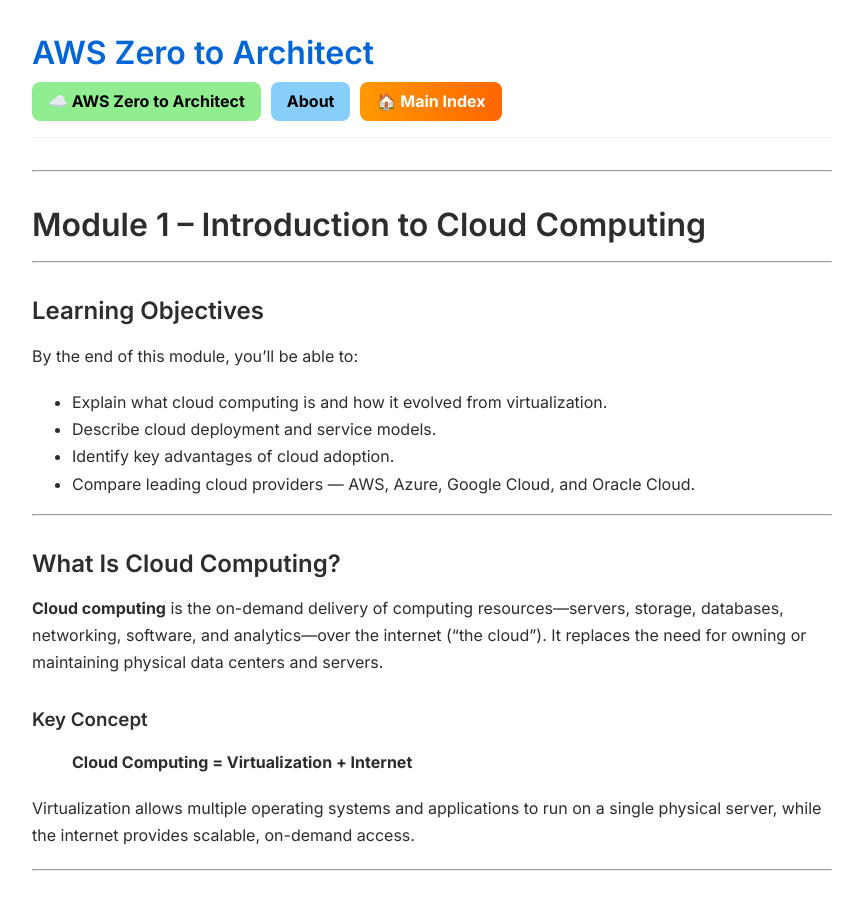
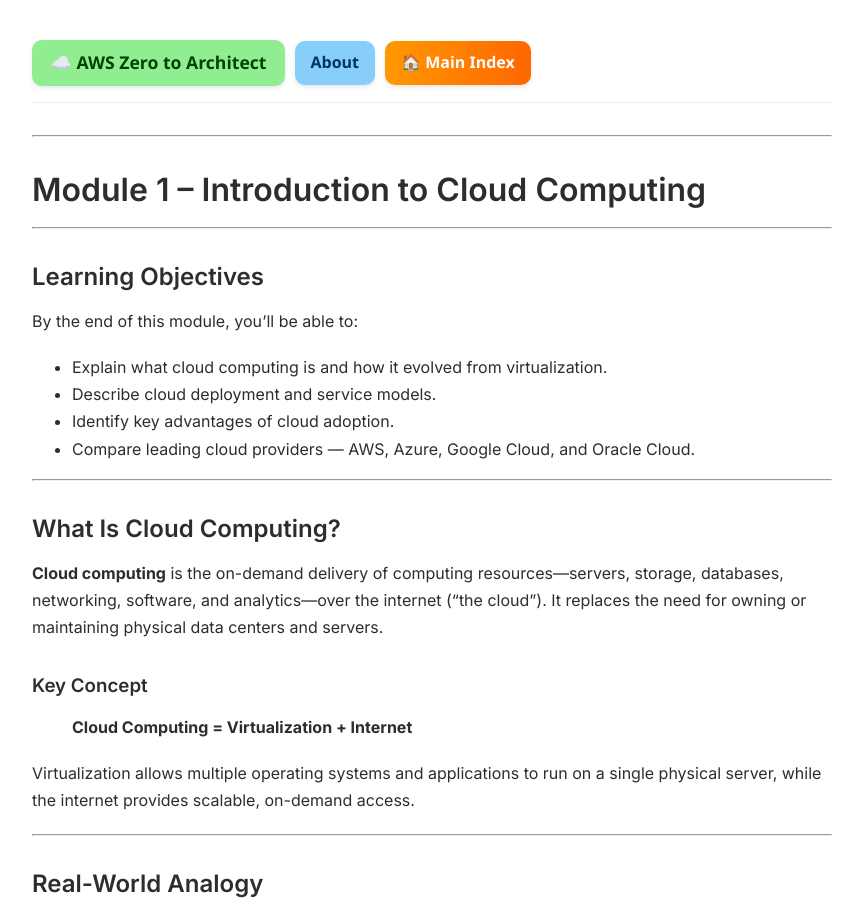
Before and after one commit to asiandevs/aws-zero-to-architect-blog, a Jekyll site: the page built from _posts/2025-10-28-module1-introduction-to-cloud-computing.md, in a window 1280 px wide and 900 px high. Shown: the whole window, without its empty margins (208-1071 px from the left). Built offline with Jekyll 4.4.1, drawn with Linux system fonts in a browser that asks for light colours.

Commit message:
Update default.html

```diff
--- a/_layouts/default.html
+++ b/_layouts/default.html
@@ -19,57 +19,61 @@
     <div class="container">
       <!-- HEADER -->
       <header style="margin-bottom: 2rem; padding-bottom: 1rem; border-bottom: 1px solid #eee;">
-        <h1 style="margin:0; font-size:2rem;">
-          <a href="{{ '/' | relative_url }}" style="text-decoration:none; color:#0366d6;">
-            {{ site.title }}
-          </a>
-        </h1>
 
-        <!-- Navigation with three buttons -->
-        <nav style="margin-top:0.5rem; display:flex; gap:10px; flex-wrap:wrap;">
+        <!-- Navigation Buttons -->
+        <nav style="margin-top:0.5rem; display:flex; gap:10px; flex-wrap:wrap; align-items:center;">
 
-          <!-- Site Title Button (Light Green) -->
-          <a href="{{ '/' | relative_url }}" style="
+          <!-- AWS Zero to Architect (Light Green Fancy Font Button) -->
+          <a href="{{ site.baseurl }}/" style="
             display:inline-block;
-            padding:6px 16px;
-            background-color:#90ee90;
-            color:#000;
-            font-weight:bold;
-            border-radius:8px;
+            padding:8px 18px;
+            background-color:#90ee90; /* Light Green */
+            color:#004400;
+            font-weight:700;
+            border-radius:10px;
             text-decoration:none;
-            transition: all 0.3s;
-          " onmouseover="this.style.transform='translateY(-2px)';" onmouseout="this.style.transform='translateY(0)';">
-            ☁️ AWS Zero to Architect
+            font-family:'Poppins', 'Segoe UI', sans-serif;
+            font-size:1.1rem;
+            transition:all 0.3s ease;
+            box-shadow:0 2px 4px rgba(0,0,0,0.1);
+          " onmouseover="this.style.transform='translateY(-2px)';"
+            onmouseout="this.style.transform='translateY(0)';">
+            ☁️ {{ site.title }}
           </a>
 
           <!-- About Button (Light Blue) -->
-          <a href="{{ '/about' | relative_url }}" style="
+          <a href="{{ site.baseurl }}/about" style="
             display:inline-block;
-            padding:6px 16px;
-            background-color:#87cefa;
-            color:#000;
-            font-weight:bold;
-            border-radius:8px;
+            padding:8px 16px;
+            background-color:#87cefa; /* Light Blue */
+            color:#003366;
+            font-weight:600;
+            border-radius:10px;
             text-decoration:none;
-            transition: all 0.3s;
-          " onmouseover="this.style.transform='translateY(-2px)';" onmouseout="this.style.transform='translateY(0)';">
+            font-family:'Poppins', 'Segoe UI', sans-serif;
+            transition:all 0.3s ease;
+            box-shadow:0 2px 4px rgba(0,0,0,0.1);
+          " onmouseover="this.style.transform='translateY(-2px)';"
+            onmouseout="this.style.transform='translateY(0)';">
             About
           </a>
 
-          <!-- Main Index Button (Gradient Orange) -->
-          <a href="{{ site.main_index_url }}" style="
+          <!-- Main Index Button (Orange Gradient) -->
+          <a href="https://asiandevs.github.io/aws-zero-to-architect-blog/#module-index" style="
             display:inline-block;
-            padding:6px 16px;
-            background: linear-gradient(90deg, #ff9900, #ff6600);
+            padding:8px 16px;
+            background:linear-gradient(90deg, #ff9900, #ff6600);
             color:#fff;
             font-weight:bold;
-            border-radius:8px;
+            border-radius:10px;
             text-decoration:none;
-            transition: all 0.3s;
-          " onmouseover="this.style.transform='translateY(-2px)';" onmouseout="this.style.transform='translateY(0)';">
+            font-family:'Poppins', 'Segoe UI', sans-serif;
+            transition:all 0.3s ease;
+            box-shadow:0 2px 4px rgba(0,0,0,0.1);
+          " onmouseover="this.style.transform='translateY(-2px)';"
+            onmouseout="this.style.transform='translateY(0)';">
             🏠 Main Index
           </a>
-
         </nav>
       </header>
 
```
